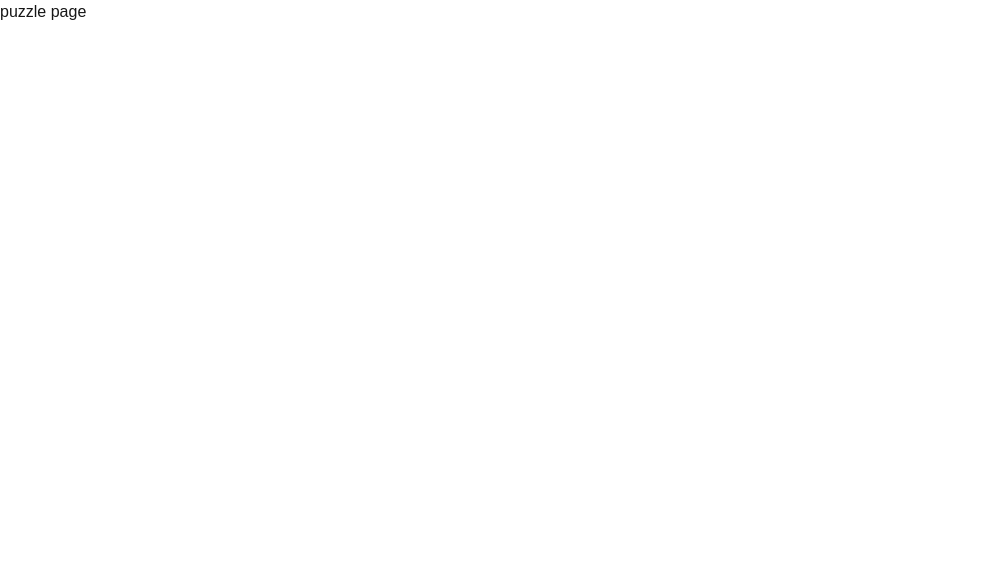
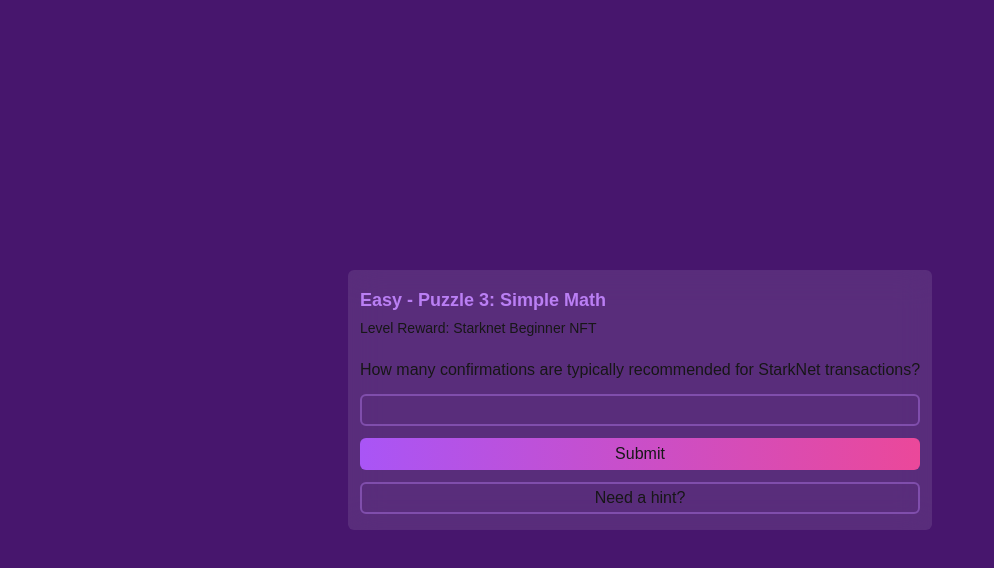
Before and after one commit to UnityChainxx/StellarHunts, a Next.js app in the folder frontend/: page /puzzle in a window 1280 px wide. Shown: the top 568 px of the page, without its empty margins (0-994 px from the left). Built offline with nearby package versions, Linux system fonts and the light colour scheme.

Commit message:
creating the puzzle component

```diff
--- a/frontend/app/puzzle/page.js
+++ b/frontend/app/puzzle/page.js
@@ -1,11 +1,12 @@
-import React from 'react'
+import PuzzleComponent from "@/components/PuzzleComponent";
+import React from "react";
 
 const Puzzle = () => {
   return (
-    <div>
-      puzzle page
+    <div className="!bg-[#47166D] h-dvh w-screen flex items-center justify-center px-2">
+      <PuzzleComponent />
     </div>
-  )
-}
+  );
+};
 
-export default Puzzle
+export default Puzzle;
--- a/frontend/components/PuzzleComponent.jsx
+++ b/frontend/components/PuzzleComponent.jsx
@@ -1,5 +1,64 @@
+"use client";
+import { useState } from "react";
+
+// puzzle data to simulate data coming in
+const puzzleData = {
+  title: "Simple Math",
+  puzzleNumber: 3,
+  level: "Easy",
+  levelReward: "Starknet Beginner NFT",
+  puzzle:
+    "How many  confirmations are typically recommended for StarkNet transactions?",
+  hint: "StarkNet has faster finality than most L1s",
+};
+
 const PuzzleComponent = () => {
-  return <div>PuzzleComponent</div>;
+  const [showHint, setShowHint] = useState(false);
+
+  const handleShowHint = () => {
+    setShowHint((prev) => !prev);
+  };
+  return (
+    <div className="">
+      <div className="backdrop-blur-lg bg-white/10 max-w-3xl mx-auto border-0 rounded-md px-3 py-4 flex flex-col gap-1">
+        <h3 className="text-lg text-[#BA7FF4] font-semibold">
+          {puzzleData.level} - Puzzle {puzzleData.puzzleNumber}:{" "}
+          {puzzleData.title}
+        </h3>
+        <p className="text-xs md:text-sm">
+          Level Reward: {puzzleData.levelReward}
+        </p>
+        <form className="mt-4 flex flex-col gap-3">
+          <label htmlFor="puzzle">{puzzleData.puzzle}</label>
+          <input
+            id="puzzle"
+            name="puzzle"
+            className="bg-transparent rounded-md h-8 border-[#BA7FF4]/40 border-2"
+          />
+          <button
+            type="submit"
+            className="h-8 rounded-md bg-gradient-to-r from-[#A955F6] to-[#EB489A]"
+          >
+            {" "}
+            Submit
+          </button>
+          <button
+            type="button"
+            onClick={handleShowHint}
+            className="rounded-md h-8 border-[#BA7FF4]/40 border-2 "
+          >
+            Need a hint?
+          </button>
+
+          {showHint && (
+            <p className="flex items-center mx-auto text-center">
+              {puzzleData.hint}
+            </p>
+          )}
+        </form>
+      </div>
+    </div>
+  );
 };
 
 export default PuzzleComponent;
```
